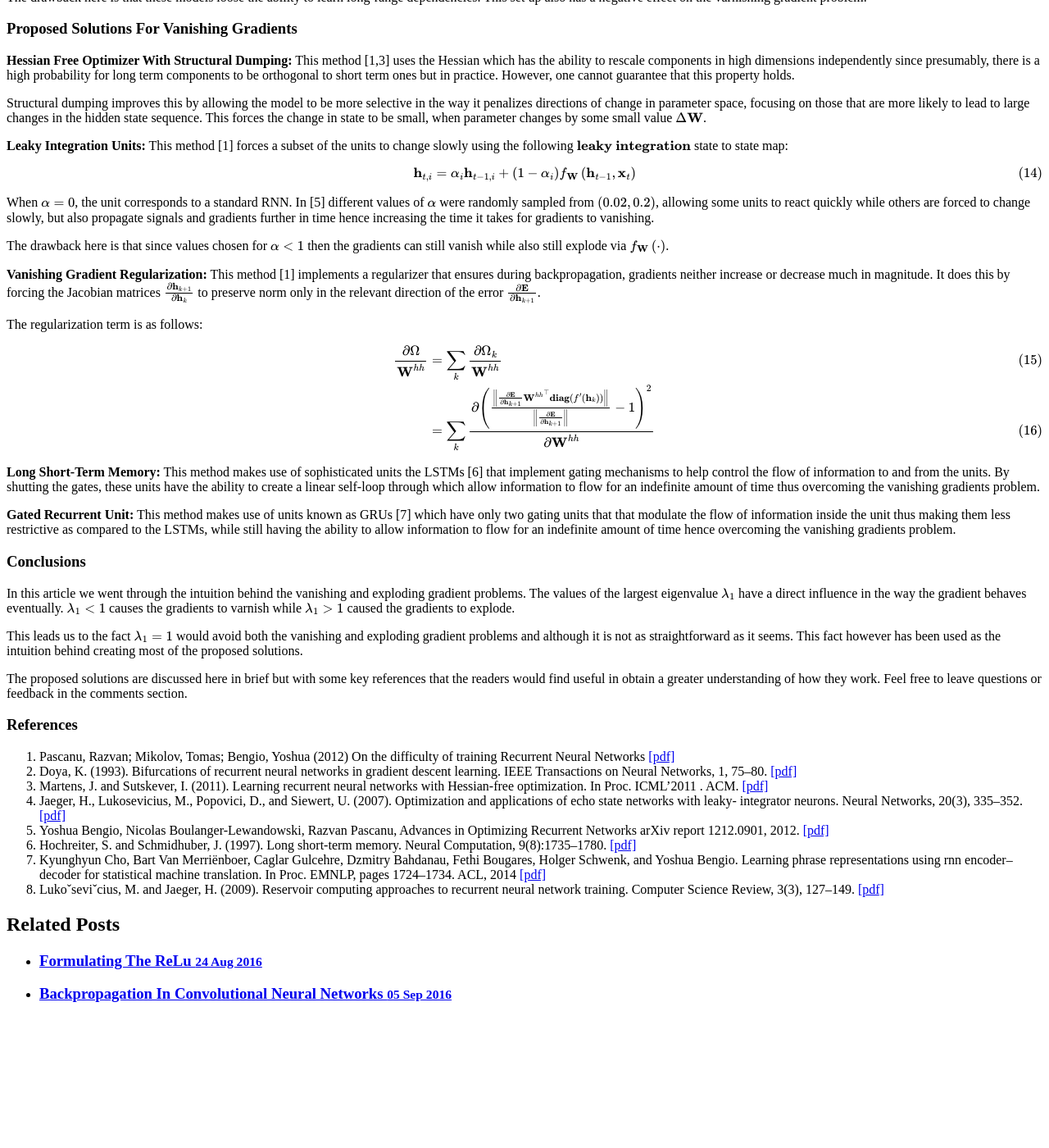
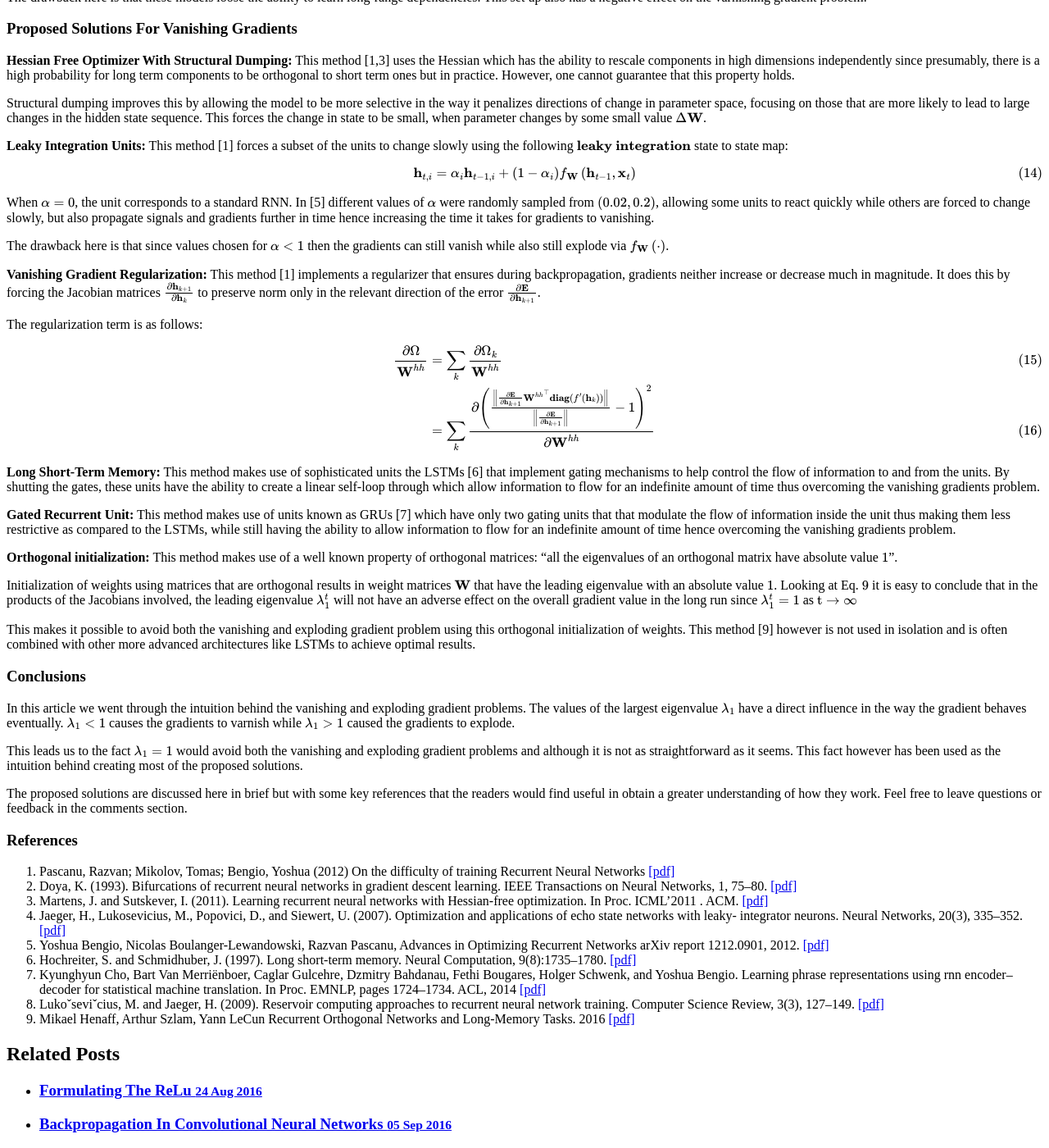
Before and after one commit to jefkine/deepgrid-blog, a Jekyll site: the page built from _posts/general/2018-05-21-2018-05-21-vanishing-and-exploding-gradient-problems.markdown, in a window 1280 px wide and 1400 px high, scrolled down 4399 px. Shown: the whole window at 82% size. Built offline with Jekyll 4.4.1, drawn with Linux system fonts in a browser that asks for light colours; formulas are drawn with MathJax 3; comment, search, counter and statistics services are not loaded; before the commit the page ends 5641 px from its top, so only the background shows below that.

Commit message:
addition text vanishing grad article

```diff
--- a/_posts/general/2018-05-21-2018-05-21-vanishing-and-exploding-gradient-problems.markdown
+++ b/_posts/general/2018-05-21-2018-05-21-vanishing-and-exploding-gradient-problems.markdown
@@ -214,6 +214,12 @@ $$
 
 **Gated Recurrent Unit:** This method makes use of units known as GRUs [7] which have only two gating units that that modulate the flow of information inside the unit thus making them less restrictive as compared to the LSTMs, while still having the ability to allow information to flow for an indefinite amount of time hence overcoming the vanishing gradients problem.
 
+**Orthogonal initialization:** This method makes use of a well known property of orthogonal matrices: "all the eigenvalues of an orthogonal matrix have absolute value $$1$$".
+
+Initialization of weights using matrices that are orthogonal results in weight matrices $$\textbf{W}$$ that have the leading eigenvalue with an absolute value $$1$$. Looking at Eq. $$9$$ it is easy to conclude that in the products of the Jacobians involved, the leading eigenvalue $$\lambda_{1}^{t}$$ will not have an adverse effect on the overall gradient value in the long run since $$\lambda_{1}^{t} = 1$$ as $$\text{t} \rightarrow \infty$$
+
+This makes it possible to avoid both the vanishing and exploding gradient problem using this orthogonal initialization of weights. This method [9] however is not used in isolation and is often combined with other more advanced architectures like LSTMs to achieve optimal results.
+
 ### Conclusions ###
 
 In this article we went through the intuition behind the vanishing and exploding gradient problems. The values of the largest eigenvalue $$ \lambda_{1} $$ have a direct influence in the way the gradient behaves eventually. $$ \lambda_{1} \lt 1 $$ causes the gradients to varnish while $$ \lambda_{1} \gt 1 $$ caused the gradients to explode.
@@ -231,3 +237,4 @@ The proposed solutions are discussed here in brief but with some key references
 6. Hochreiter, S. and Schmidhuber, J. (1997). Long short-term memory. Neural Computation, 9(8):1735–1780. [[pdf]](http://citeseerx.ist.psu.edu/viewdoc/download?doi=10.1.1.676.4320&rep=rep1&type=pdf){:target="_blank"}
 7. Kyunghyun Cho, Bart Van Merriënboer, Caglar Gulcehre, Dzmitry Bahdanau, Fethi Bougares, Holger Schwenk, and Yoshua Bengio. Learning phrase representations using rnn encoder–decoder for statistical machine translation. In Proc. EMNLP, pages 1724–1734. ACL, 2014 [[pdf]](https://arxiv.org/pdf/1406.1078.pdf){:target="_blank"}
 8. Lukoˇseviˇcius, M. and Jaeger, H. (2009). Reservoir computing approaches to recurrent neural network training. Computer Science Review, 3(3), 127–149. [[pdf]](http://citeseerx.ist.psu.edu/viewdoc/download?doi=10.1.1.470.843&rep=rep1&type=pdf){:target="_blank"}
+9. Mikael Henaff, Arthur Szlam, Yann LeCun Recurrent Orthogonal Networks and Long-Memory Tasks. 2016 [[pdf]](https://arxiv.org/abs/1602.06662){:target="_blank"}
```
